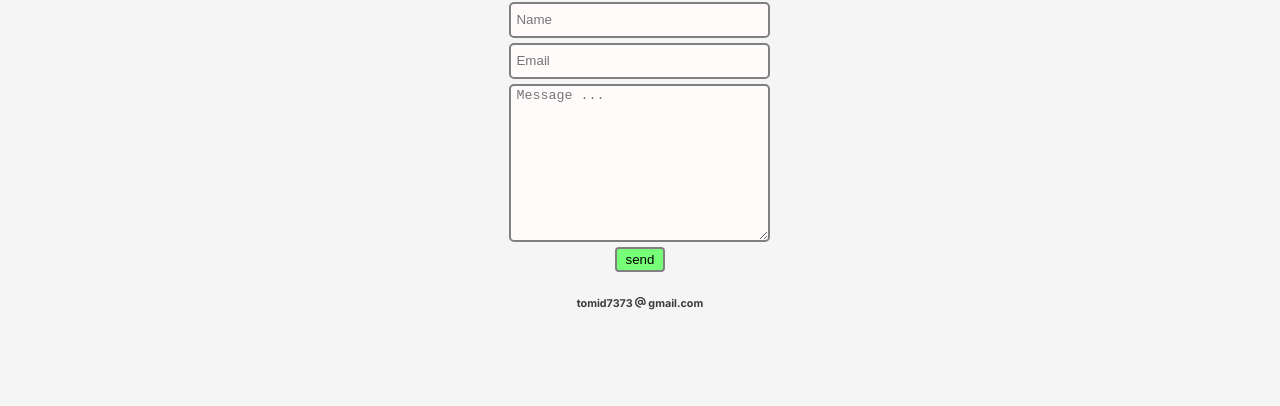
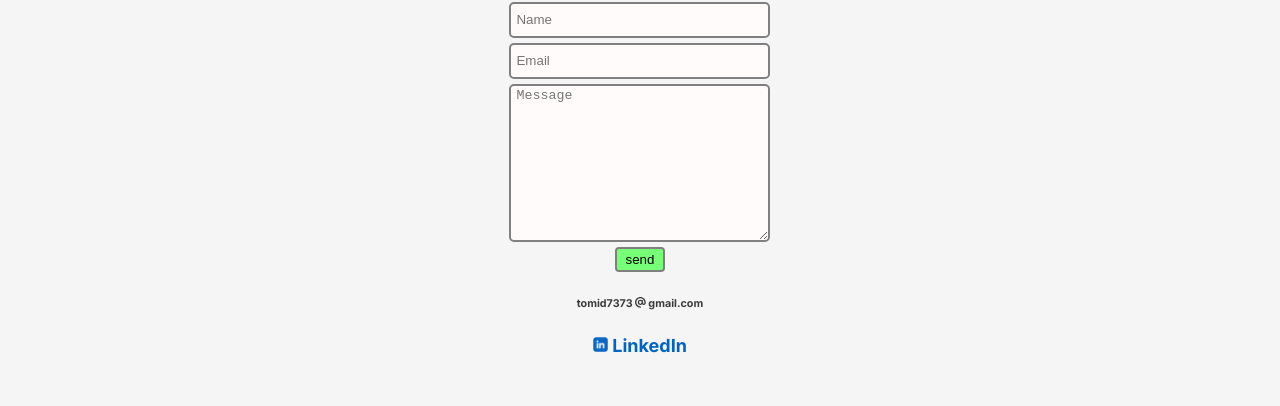
Before and after one commit to OmidTahmasbi1994/my-website, a React (Create React App) app: page /my-website/contact in a window 1280 px wide. Shown: the part 239-645 px from the top of the page. Built offline with nearby package versions, Linux system fonts and the light colour scheme.

Commit message:
commit (10)

```diff
--- a/src/App.css
+++ b/src/App.css
@@ -116,6 +116,18 @@
 {
   transform: scale(0.95);
 }
+.linkedin_link
+{
+  font-weight: bold;
+  font-size: 18px;
+  text-decoration: none;
+  color: rgb(0, 99, 198);
+}
+.linkedin_image
+{
+  width: 15px;
+  height: 15px;
+}
 .footer
 {
   width: 100%;
--- a/src/routesElements/aboutPage.js
+++ b/src/routesElements/aboutPage.js
@@ -1,4 +1,4 @@
-import image from '../images/photo.jpg'
+import image from '../images/photo.jpg';
 
 export const About = ()=>{
     return(
--- a/src/routesElements/contactPage.js
+++ b/src/routesElements/contactPage.js
@@ -1,5 +1,6 @@
 import { FontAwesomeIcon } from '@fortawesome/react-fontawesome';
 import { faEnvelope , faAt } from '@fortawesome/free-solid-svg-icons';
+import image from '../images/linkedinIcon.png';
 
 export const Contact = ()=>{
     return(
@@ -14,13 +15,16 @@ export const Contact = ()=>{
                     <form method='post' action='https://getform.io/f/avreqgda'  className='form'>
                         <input type='text' name='name' className='nameInput' placeholder='Name' />
                         <input type='email' name='email' className='emailInput' placeholder='Email' />
-                        <textarea name='massage' className='massageInput' rows='10' placeholder='Message ...'></textarea>
+                        <textarea name='massage' className='massageInput' rows='10' placeholder='Message'></textarea>
                         <button type='submit' className='buttonInput'>send</button>
                     </form>
                 </div>
                 <div>
                     <h6>tomid7373 <FontAwesomeIcon icon={faAt} /> gmail.com</h6>
                 </div>
+                <div>
+                    <a className='linkedin_link' href='https://www.linkedin.com/in/omid-tahmasebi-/' target='_blank' rel='noreferrer'><img src={image} className='linkedin_image' /> LinkedIn</a>
+                </div>
             </main>
         </div>
     )
```
Also changed, not shown: src/images/linkedinIcon.png (added).
